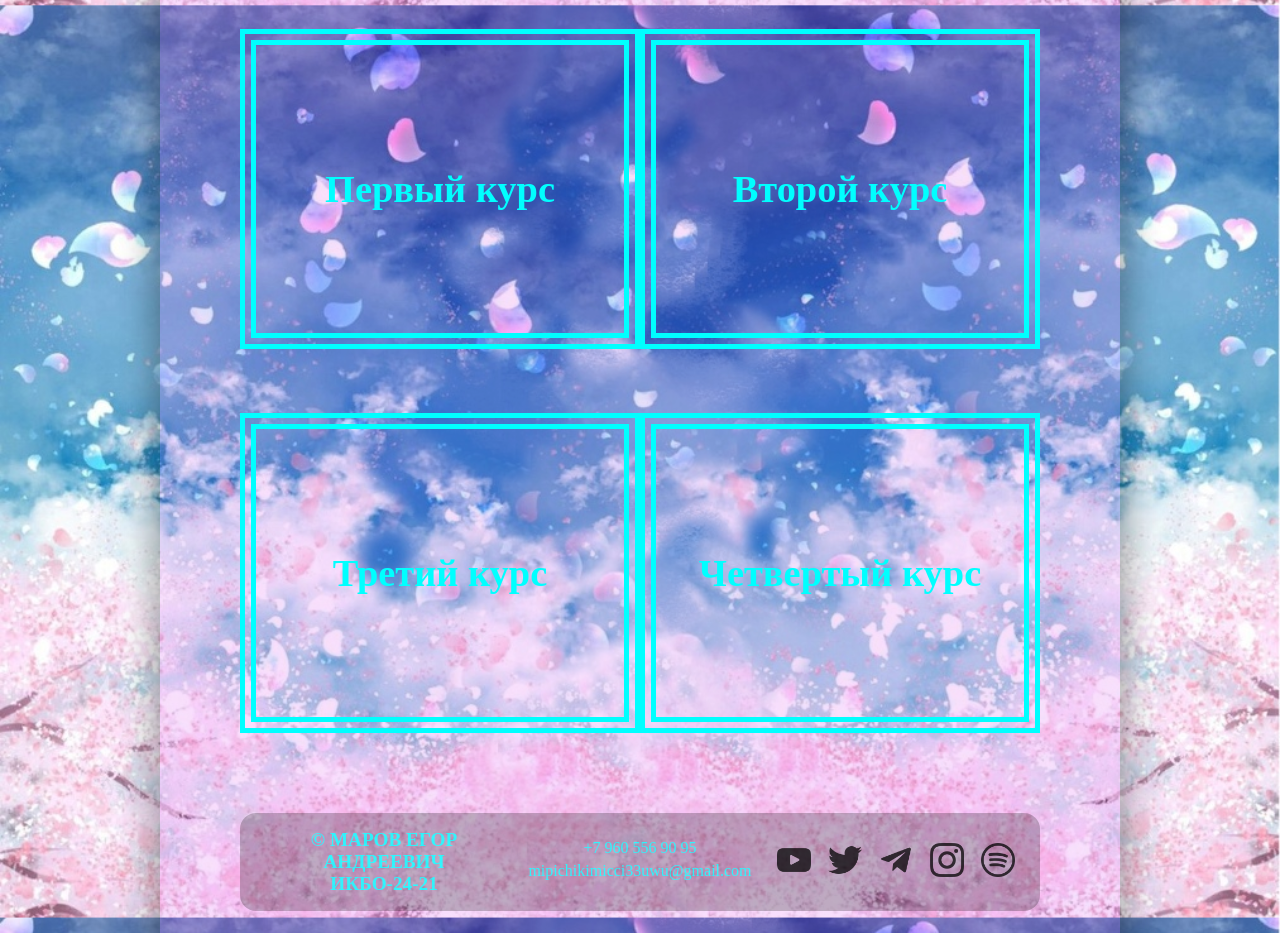
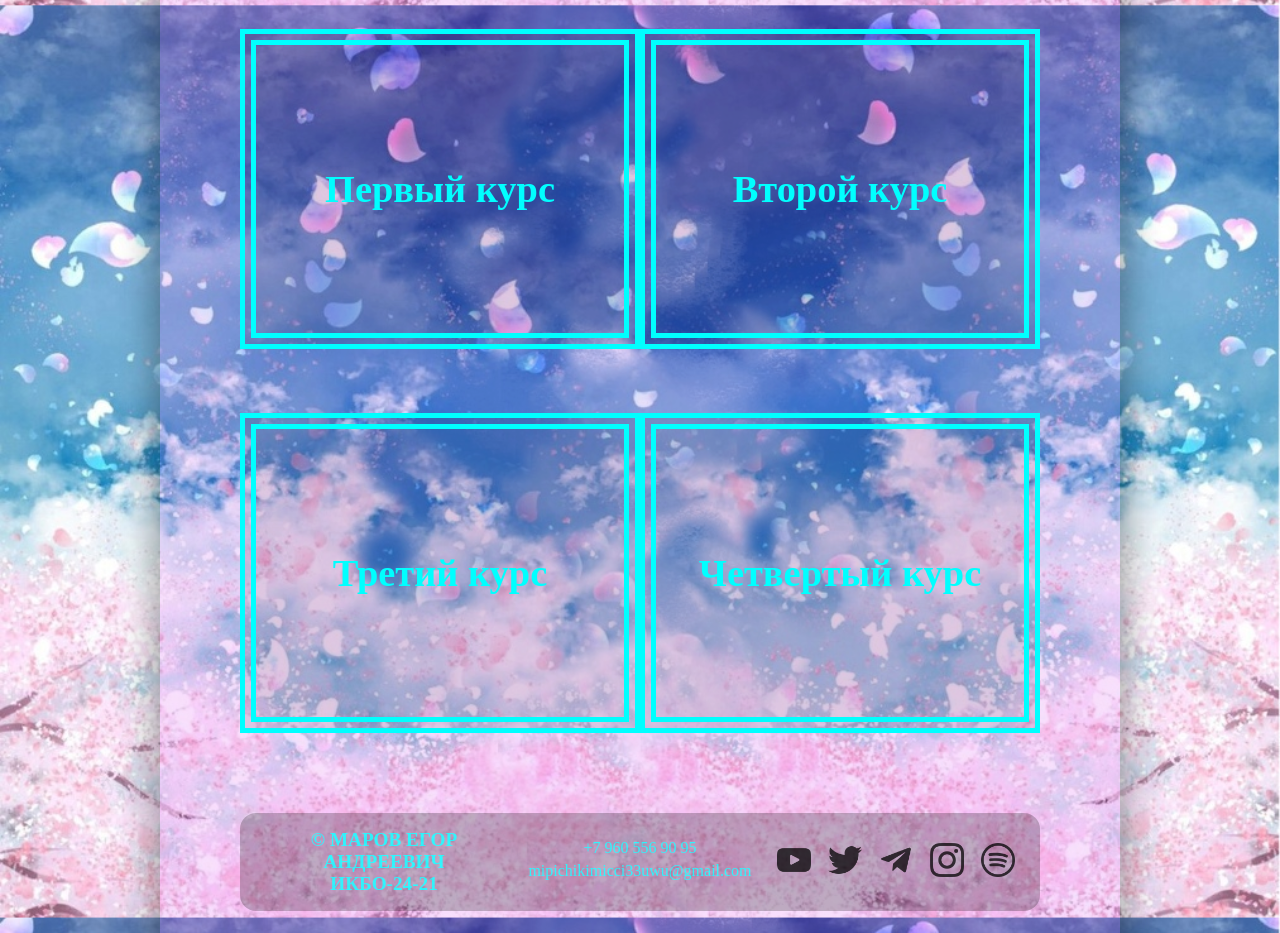
Before and after one commit to Ih8uSenpai/Ih8uSenpai.github.io, a plain HTML site: page coursework/grades.html in a window 1280 px wide. Shown: the part 907-1840 px from the top of the page. Drawn offline with Linux system fonts and the light colour scheme.

Commit message:
Update gradesStyle.css

```diff
--- a/coursework/gradesStyle.css
+++ b/coursework/gradesStyle.css
@@ -475,6 +475,7 @@ textarea{
     text-align: center;
     justify-items: center;
     align-items: center;
+    background: rgba(16,8,11,0.11);
 }
 
 .course-banner h1[class="hover-hide"]{
```
